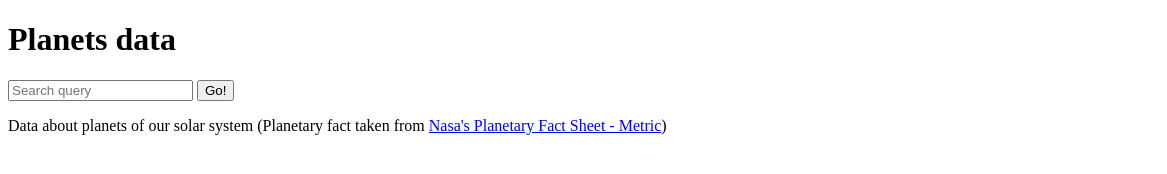
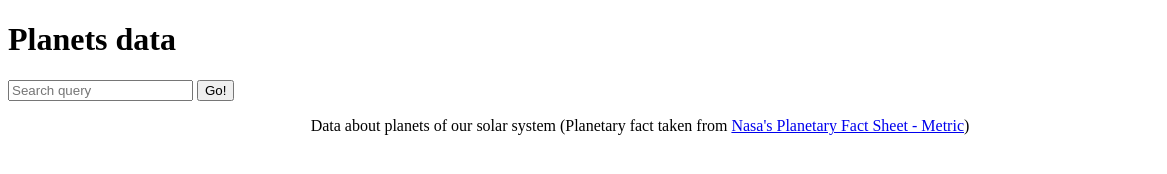
Before and after one commit to ImRim/class-4-assignment, a plain HTML site: page index.html in a window 1280 px wide. Shown: the full height of the page, 0-1167 px from the left. Drawn offline with Linux system fonts and the light colour scheme.

Commit message:
assignment

```diff
--- a/index.html
+++ b/index.html
@@ -18,7 +18,7 @@
     </div>
 
     <div>
-        <p>Data about planets of our solar system (Planetary fact taken from <a href="#div">Nasa's Planetary Fact Sheet - Metric</a>)</p>
+        <p style="text-align: center;">Data about planets of our solar system (Planetary fact taken from <a href="#div">Nasa's Planetary Fact Sheet - Metric</a>)</p>
     </div>
 </body>
 
```
Also changed, not shown: Assignment.png (added).
